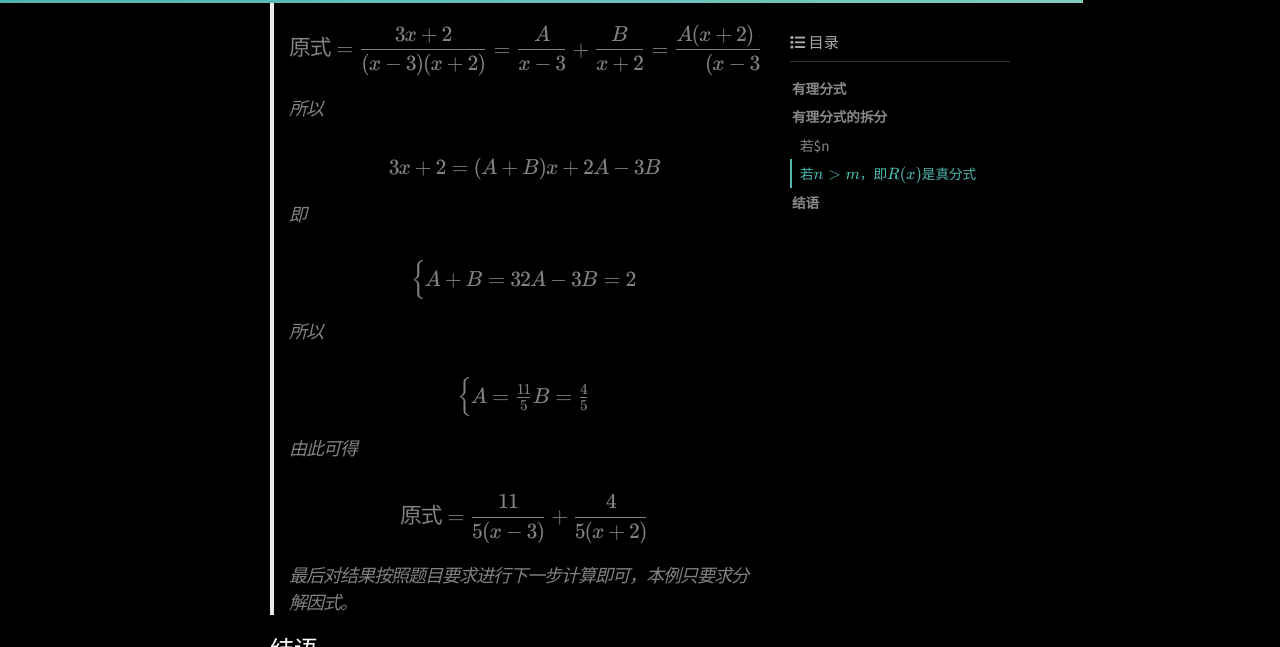
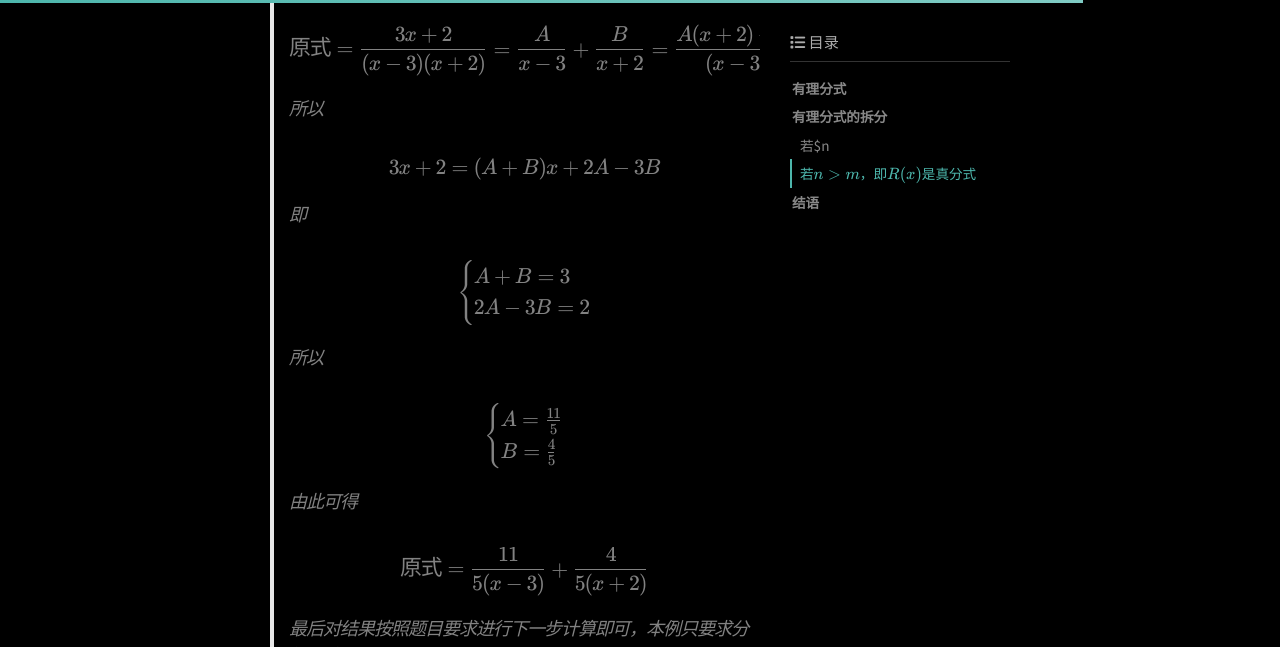
Before and after one commit to CanYouImag/CanYouImag.github.io, a Jekyll site: the page built from _posts/2026-06-02-Math-Rational-Fraction.md, in a window 1280 px wide and 900 px high, scrolled down 2426 px, cut to the strip 0-647 px from the top of the window. Built offline with Jekyll 4.4.1, drawn with Linux system fonts in a browser that asks for light colours; comment, search, counter and statistics services are not loaded.

Commit message:
修复显示问题

```diff
--- a/_posts/2026-06-02-Math-Rational-Fraction.md
+++ b/_posts/2026-06-02-Math-Rational-Fraction.md
@@ -124,7 +124,8 @@ $$
 >
 > $$
 > \begin{cases}
-> A + B = 3
+> A + B = 3\\
+>
 > 2A - 3B = 2
 > \end{cases}
 > $$
@@ -133,7 +134,8 @@ $$
 >
 > $$
 > \begin{cases}
-> A = \frac{11}{5}
+> A = \frac{11}{5}\\
+>
 > B = \frac{4}{5}
 > \end{cases}
 > $$
```
